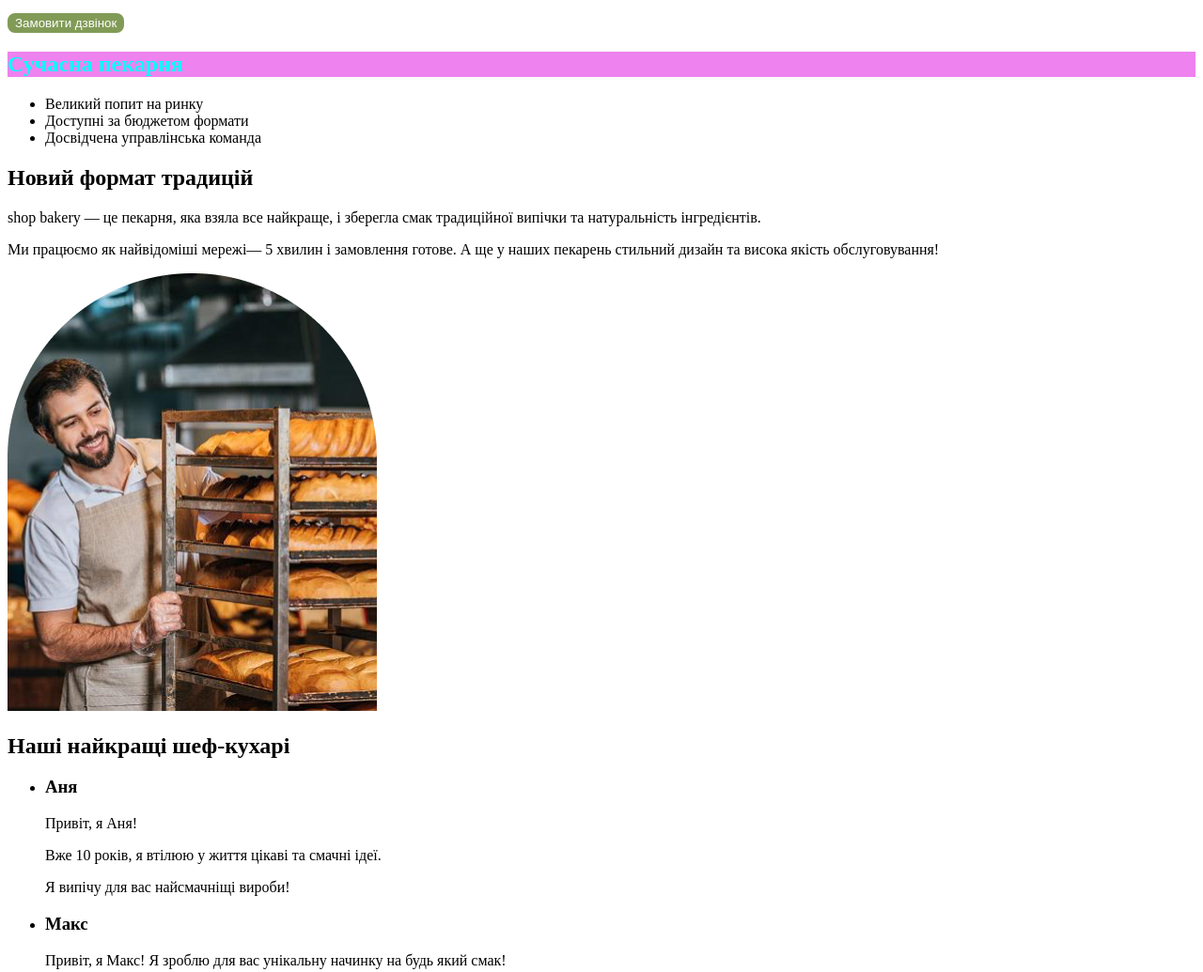
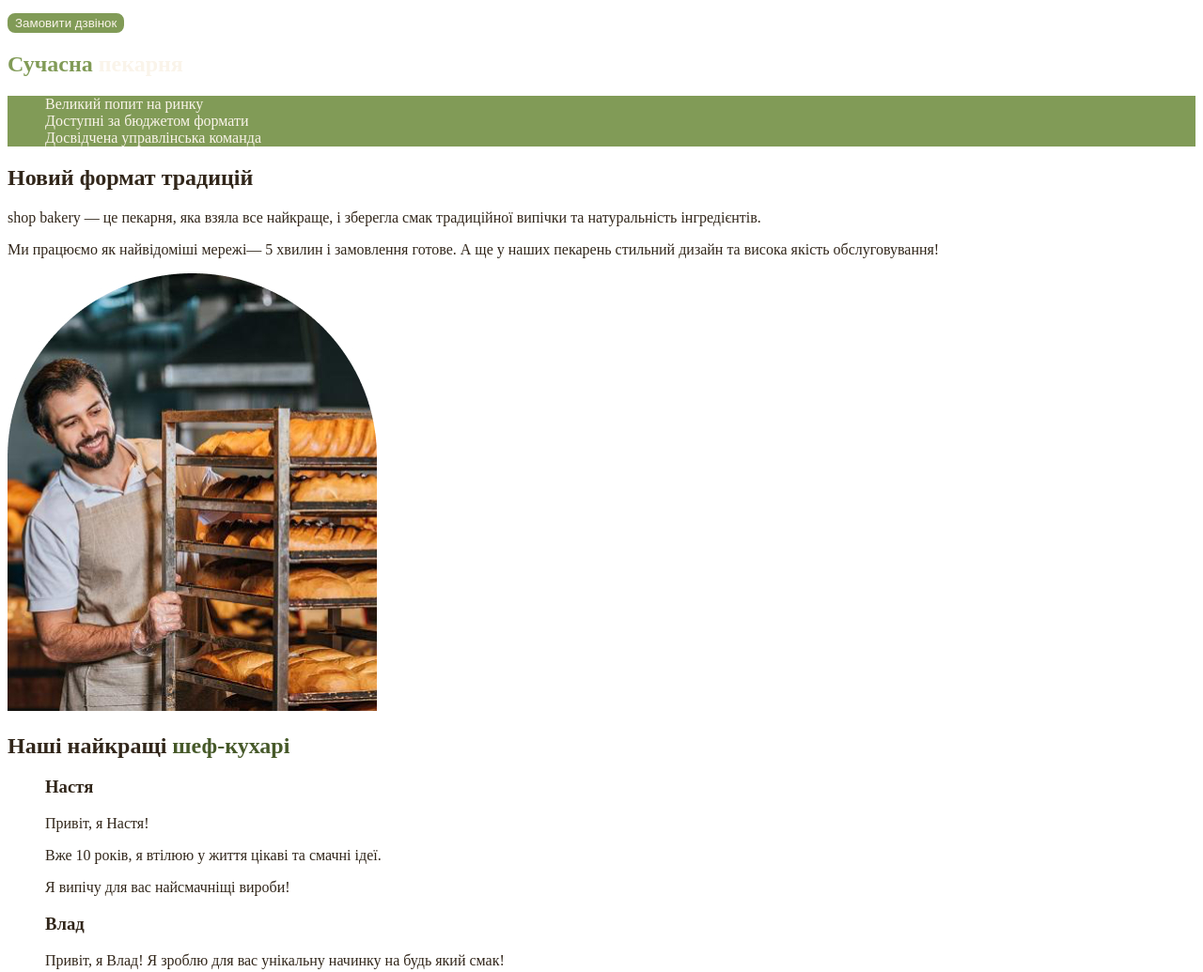
Before and after one commit to annam19122018/genius--test, a plain HTML site: page index.html in a window 1280 px wide. Shown: the part 147-1182 px from the top of the page at 94% size. Drawn offline with Linux system fonts and the light colour scheme.

Commit message:
Add files via upload

```diff
--- a/css/styles.css
+++ b/css/styles.css
@@ -1,12 +1,49 @@
+:root {
+  --color-primary-dark: #31261a;
+  --color-primary-light: #faf4ea;
+  --color-brand-dark: #465929;
+  --color-brand-light: #819b57;
+}
+/* Base */
+body {
+  color: var(--color-primary-dark);
+}
+ul {
+  list-style-type: none;
+}
+/* Buttons */
 .button {
-  color: #faf4ea;
-  background-color: #819b57;
-  border: 2px solid #819b57;
-  color: white;
+  color: var(--color-primary-light);
+  background-color: var(--color-brand-light);
+  border: 2px solid var(--color-brand-light);
   border-radius: 8px;
+  cursor: pointer;
 }
 
 .button:hover {
-  color: #465929;
+  color:var(--color-primary-dark);
   background-color: transparent;
 }
+/* Link */
+.link {
+  color:var(--color-primary-light);
+}
+.link:hover {
+  color: var(--color-brand-light);
+}
+/* Hero section */
+.hero-title {
+  color: var(--color-primary-light);
+}
+.hero-title .accent {
+  color: var(--color-brand-light);
+}
+/* Advantages section*/
+.advantages-list {
+  color: var(--color-primary-light);
+  background-color: var(--color-brand-light);
+}
+
+.section-title .accent {
+  color: var(--color-brand-dark);
+}
--- a/index.html
+++ b/index.html
@@ -4,18 +4,12 @@
     <meta charset="UTF-8" />
     <meta name="viewport" content="width=device-width, initial-scale=1.0" />
     <title>Сучасна пекарня</title>
-
-    <style>
-      h1 {
-        background-color: violet;
-      }
-    </style>
     <link rel="stylesheet" href="./css/styles.css" />
   </head>
   <body>
     <header>
       <nav>
-        <a href="./index.html">
+        <a href="/">
           <img src="./images/logo.svg" alt="Логотип сучасної пекарні" />
         </a>
         <ul>
@@ -29,15 +23,15 @@
     </header>
     <main>
       <section>
-        <h1 style="color: aqua">Сучасна пекарня</h1>
+        <h1 class="hero-title"><span class="accent">Сучасна</span> пекарня</h1>
       </section>
       <section id="traditions-section">
-        <ul>
+        <ul class="advantages-list">
           <li>Великий попит на ринку</li>
           <li>Доступні за бюджетом формати</li>
           <li>Досвідчена управлінська команда</li>
         </ul>
-        <h2>Новий формат традицій</h2>
+        <h2 class="section-title">Новий формат традицій</h2>
         <p>
           <span>shop bakery</span> — це пекарня, яка взяла все найкраще, і
           зберегла смак традиційної випічки та натуральність інгредієнтів.
@@ -50,21 +44,22 @@
         <img src="./images/пекар.jpg" alt="Чоловік пекар дивиться на батони" />
       </section>
       <section id="chefs-section">
-        <h2>Наші найкращі шеф-кухарі</h2>
+        <h2 class="section-title">
+          Наші найкращі<span class="accent"> шеф-кухарі</span> </h2>
         <ul>
           <li>
             <article>
-              <h3>Аня</h3>
-              <p>Привіт, я Аня!</p>
+              <h3>Настя</h3>
+              <p>Привіт, я Настя!</p>
               <p>Вже 10 років, я втілюю у життя цікаві та смачні ідеї.</p>
               <p>Я випічу для вас найсмачніщі вироби!</p>
             </article>
           </li>
           <li>
             <article>
-              <h3>Макс</h3>
+              <h3>Влад</h3>
               <p>
-                Привіт, я Макс! Я зроблю для вас унікальну начинку на будь який
+                Привіт, я Влад! Я зроблю для вас унікальну начинку на будь який
                 смак!
               </p>
               <p>Мій кодитерський стаж вже 18 років.</p>
@@ -77,7 +72,7 @@
         </ul>
       </section>
       <section id="formats-section">
-        <h2>Формати</h2>
+        <h2 class="section-title">Формати</h2>
         <ul>
           <li>
             <article>
@@ -97,7 +92,7 @@
         </ul>
       </section>
       <section id="contact-section">
-        <h2>Приєднуйся до мережі пекарень</h2>
+        <h2 class="section-title">Приєднуйся до мережі пекарень</h2>
         <iframe
           src="https://www.google.com/maps/embed?pb=!1m18!1m12!1m3!1d2136.018564706821!2d30.489386989144442!3d50.456587355735664!2m3!1f0!2f0!3f0!3m2!1i1024!2i768!4f13.1!3m3!1m2!1s0x40d4ce637c006b2d%3A0xaf86385f19996ff0!2z0YPQuy4g0KHQtdGH0LXQstGL0YUg0KHRgtGA0LXQu9GM0YbQvtCyLCA1NCwg0JrQuNC10LIsIDAyMDAw!5e0!3m2!1sru!2sua!4v1762872552065!5m2!1sru!2sua"
           width="603"
```
